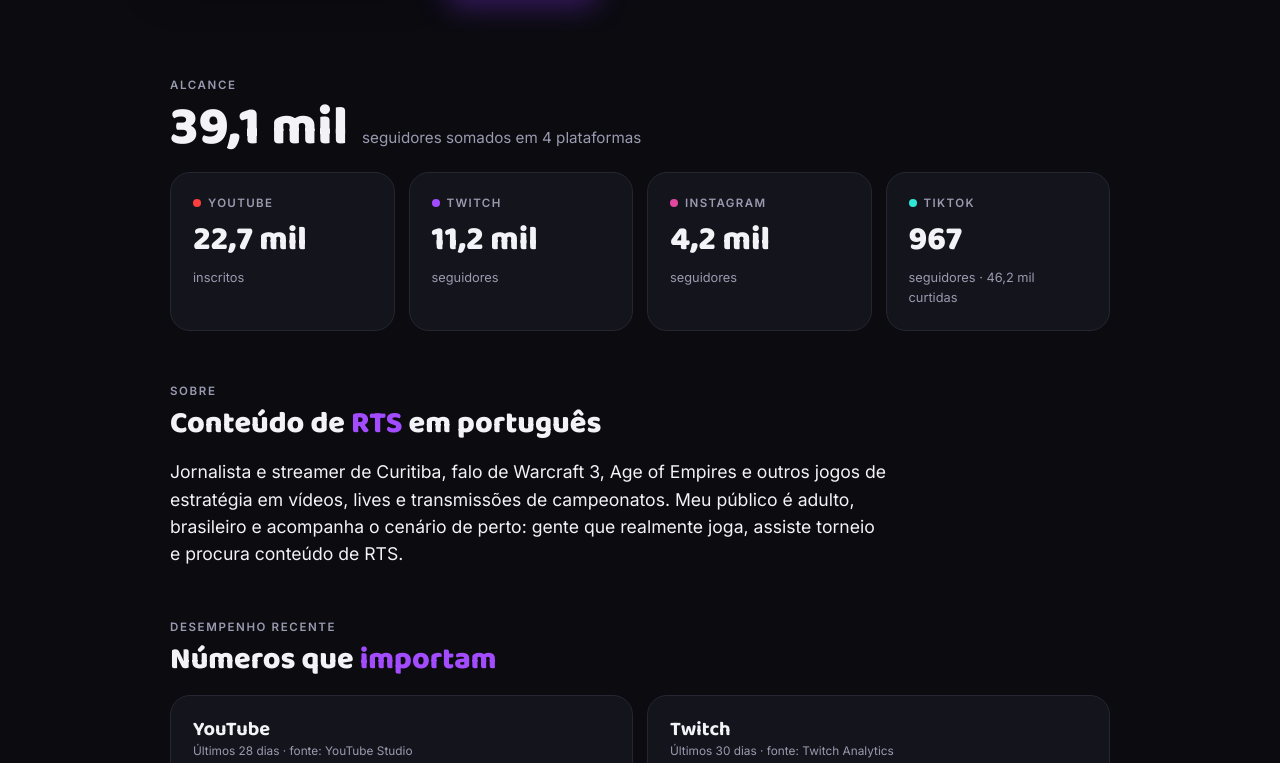
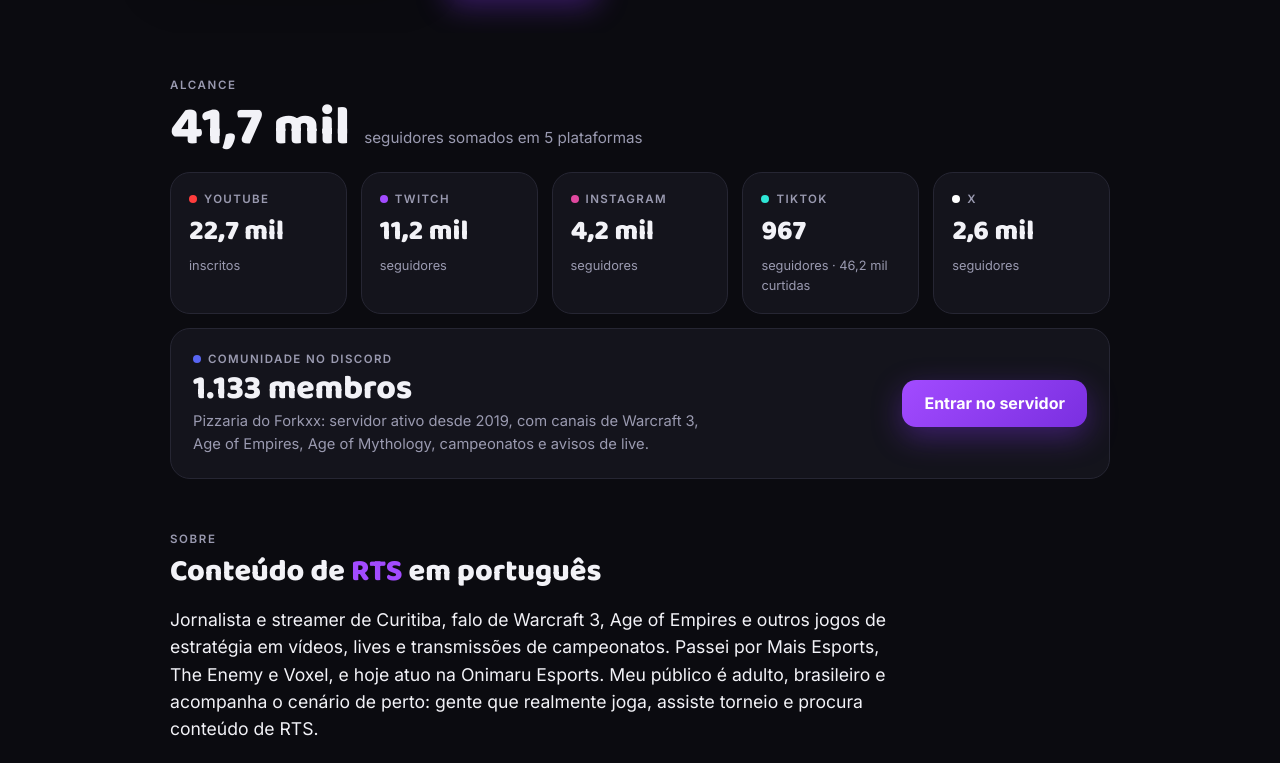
Before and after one commit to forkxx/forkxx.github.io, a plain HTML site: page index.html in a window 1280 px wide. Shown: the part 377-1140 px from the top of the page. Drawn offline with Linux system fonts and the light colour scheme.

Commit message:
Adiciona X, comunidade do Discord e credenciais no Sobre
Co-Authored-By: Claude Sonnet 5.5 <noreply@anthropic.com>
Claude-Session: https://claude.ai/code/session_017pUoQVKanmXR9VQwW255H2

```diff
--- a/index.html
+++ b/index.html
@@ -46,6 +46,7 @@
   .card{background:var(--card);border:1px solid var(--line);border-radius:20px;padding:22px}
   .grid{display:grid;gap:14px}
   .g4{grid-template-columns:repeat(4,1fr)}
+  .g5{grid-template-columns:repeat(5,1fr)}
   .g3{grid-template-columns:repeat(3,1fr)}
   .g2{grid-template-columns:repeat(2,1fr)}
   .total{display:flex;align-items:baseline;gap:14px;flex-wrap:wrap;margin-bottom:16px}
@@ -54,8 +55,14 @@
   .plat .name{font-size:.72rem;letter-spacing:.12em;text-transform:uppercase;color:var(--mute);font-weight:600}
   .plat .num{font-family:'Baloo 2','Inter',system-ui,sans-serif;font-size:2.1rem;font-weight:800;margin:2px 0}
   .plat .sub{font-size:.8rem;color:var(--mute)}
+  .g5 .plat .num{font-size:1.75rem;white-space:nowrap}
+  .g5 .card{padding:18px}
+  .community{margin-top:14px;display:flex;align-items:center;justify-content:space-between;gap:18px;flex-wrap:wrap}
+  .community .num{font-family:'Baloo 2','Inter',system-ui,sans-serif;font-size:2.1rem;font-weight:800;line-height:1.1}
+  .community p{color:var(--mute);font-size:.92rem;max-width:520px;margin-top:2px}
+  .community .btn{padding:11px 22px}
   .plat .dot{display:inline-block;width:8px;height:8px;border-radius:50%;margin-right:7px}
-  .yt .dot{background:#ff3d3d}.tw .dot{background:var(--purple)}.ig .dot{background:#e0489f}.tt .dot{background:#2ee6d6}
+  .yt .dot{background:#ff3d3d}.tw .dot{background:var(--purple)}.ig .dot{background:#e0489f}.tt .dot{background:#2ee6d6}.xx .dot{background:#fff}.dc .dot{background:#5865f2}
 
   .about p{font-size:1.1rem;max-width:720px}
 
@@ -96,7 +103,7 @@
   @media (max-width:820px){
     .hero-grid{grid-template-columns:1fr;text-align:left}
     .photo{width:180px;height:180px}
-    .g4{grid-template-columns:repeat(2,1fr)}
+    .g4,.g5{grid-template-columns:repeat(2,1fr)}
     .g3,.g2,ul.formats{grid-template-columns:1fr}
     .btn.ghost{margin:10px 0 0}
     .bar{grid-template-columns:84px 1fr 48px}
@@ -131,8 +138,8 @@
 <!-- ============ SEGUIDORES ============ -->
 <section>
   <div class="eyebrow">Alcance</div>
-  <div class="total"><b>39,1 mil</b><span>seguidores somados em 4 plataformas</span></div>
-  <div class="grid g4">
+  <div class="total"><b>41,7 mil</b><span>seguidores somados em 5 plataformas</span></div>
+  <div class="grid g5">
     <a class="card plat yt" href="https://www.youtube.com/forkxx" target="_blank" rel="noopener">
       <div class="name"><span class="dot"></span>YouTube</div><div class="num">22,7 mil</div><div class="sub">inscritos</div>
     </a>
@@ -145,7 +152,18 @@
     <a class="card plat tt" href="https://www.tiktok.com/@forkxx" target="_blank" rel="noopener">
       <div class="name"><span class="dot"></span>TikTok</div><div class="num">967</div><div class="sub">seguidores · 46,2 mil curtidas</div>
     </a>
+    <a class="card plat xx" href="https://x.com/Forkxx" target="_blank" rel="noopener">
+      <div class="name"><span class="dot"></span>X</div><div class="num">2,6 mil</div><div class="sub">seguidores</div>
+    </a>
   </div>
+  <a class="card community plat dc" href="https://discord.com/invite/3xGx8WyRva" target="_blank" rel="noopener">
+    <div>
+      <div class="name"><span class="dot"></span>Comunidade no Discord</div>
+      <div class="num">1.133 membros</div>
+      <p>Pizzaria do Forkxx: servidor ativo desde 2019, com canais de Warcraft 3, Age of Empires, Age of Mythology, campeonatos e avisos de live.</p>
+    </div>
+    <span class="btn">Entrar no servidor</span>
+  </a>
 </section>
 
 <!-- ============ SOBRE ============ -->
@@ -153,7 +171,7 @@
   <div class="eyebrow">Sobre</div>
   <h2>Conteúdo de <span>RTS</span> em português</h2>
   <!-- Texto sugerido: ajuste ao seu jeito -->
-  <p>Jornalista e streamer de Curitiba, falo de Warcraft 3, Age of Empires e outros jogos de estratégia em vídeos, lives e transmissões de campeonatos. Meu público é adulto, brasileiro e acompanha o cenário de perto: gente que realmente joga, assiste torneio e procura conteúdo de RTS.</p>
+  <p>Jornalista e streamer de Curitiba, falo de Warcraft 3, Age of Empires e outros jogos de estratégia em vídeos, lives e transmissões de campeonatos. Passei por Mais Esports, The Enemy e Voxel, e hoje atuo na Onimaru Esports. Meu público é adulto, brasileiro e acompanha o cenário de perto: gente que realmente joga, assiste torneio e procura conteúdo de RTS.</p>
 </section>
 
 <!-- ============ MÉTRICAS ============ -->
@@ -292,7 +310,7 @@
 </main>
 
 <footer class="wrap">
-  Dados: YouTube Studio (28 dias), Twitch Analytics (30 dias), Instagram (30 dias) e TikTok (365 dias).<br>
+  Dados: YouTube Studio (28 dias), Twitch Analytics (30 dias), Instagram (30 dias), TikTok (365 dias), X e Discord (24/11/2026).<br>
   Atualizado em 24/11/2026 · © Forkxx
 </footer>
 
```
